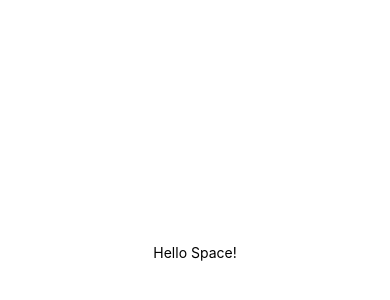
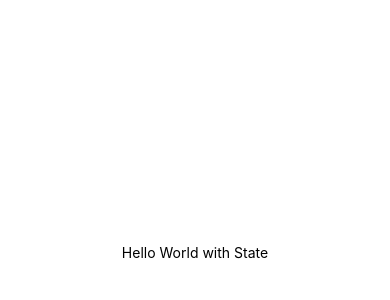
Before and after one commit to PhanTien234/Learn_ReactNative, a React Native app: screen / in a window 390 px wide. Shown: the part 170-470 px from the top of the page. Built offline with nearby package versions, Linux system fonts and the light colour scheme.

Commit message:
Hello World use State

```diff
--- a/App.js
+++ b/App.js
@@ -1,20 +1,12 @@
-import { StatusBar } from 'expo-status-bar';
-import { StyleSheet, Text, View } from 'react-native';
+import { React, useState } from "react";
+import { Text, View } from "react-native";
 
 export default function App() {
+  const [message, setMessage] = useState("Hello World with State");
+
   return (
-    <View style={styles.container}>
-      <Text>Hello Space!</Text>
-      <StatusBar style="auto" />
+    <View style={{ flex: 1, justifyContent: "center", alignItems: "center" }}>
+      <Text>{message}</Text>
     </View>
   );
 }
-
-const styles = StyleSheet.create({
-  container: {
-    flex: 1,
-    backgroundColor: '#fff',
-    alignItems: 'center',
-    justifyContent: 'center',
-  },
-});
```
